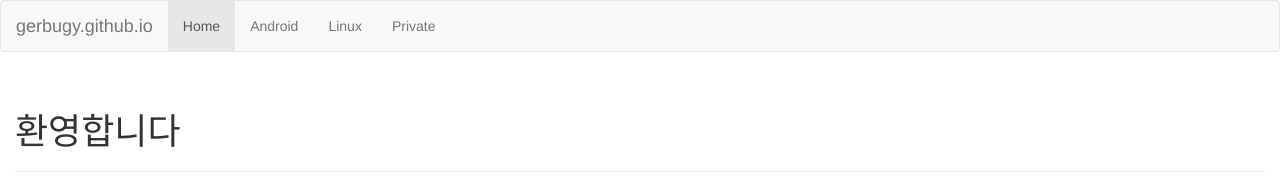
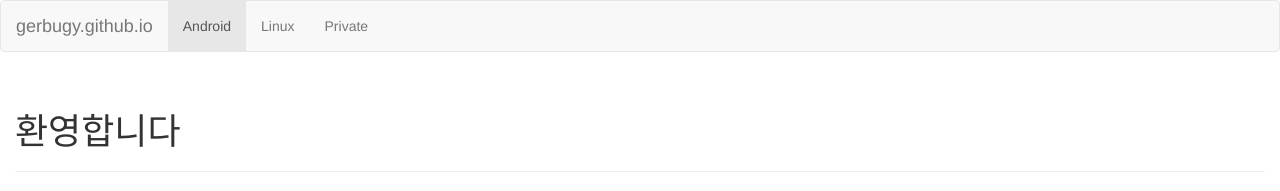
Before and after one commit to gerbugy/gerbugy.github.io, a Jekyll site: the page built from index.html, in a window 1280 px wide. Shown: the top 191 px of the page. Built offline with Jekyll 4.4.1, drawn with Linux system fonts in a browser that asks for light colours.

Commit message:
Update header.html

```diff
--- a/_includes/header.html
+++ b/_includes/header.html
@@ -4,8 +4,7 @@
       <a class="navbar-brand" href="/">gerbugy.github.io</a>
     </div>
     <ul class="nav navbar-nav">
-      <li class="active"><a href="#">Home</a></li>
-      <li><a href="/android">Android</a></li>
+      <li class="active"><a href="/android">Android</a></li>
       <li><a href="/linux">Linux</a></li>
       <li><a href="/private">Private</a></li>
     </ul>
```
